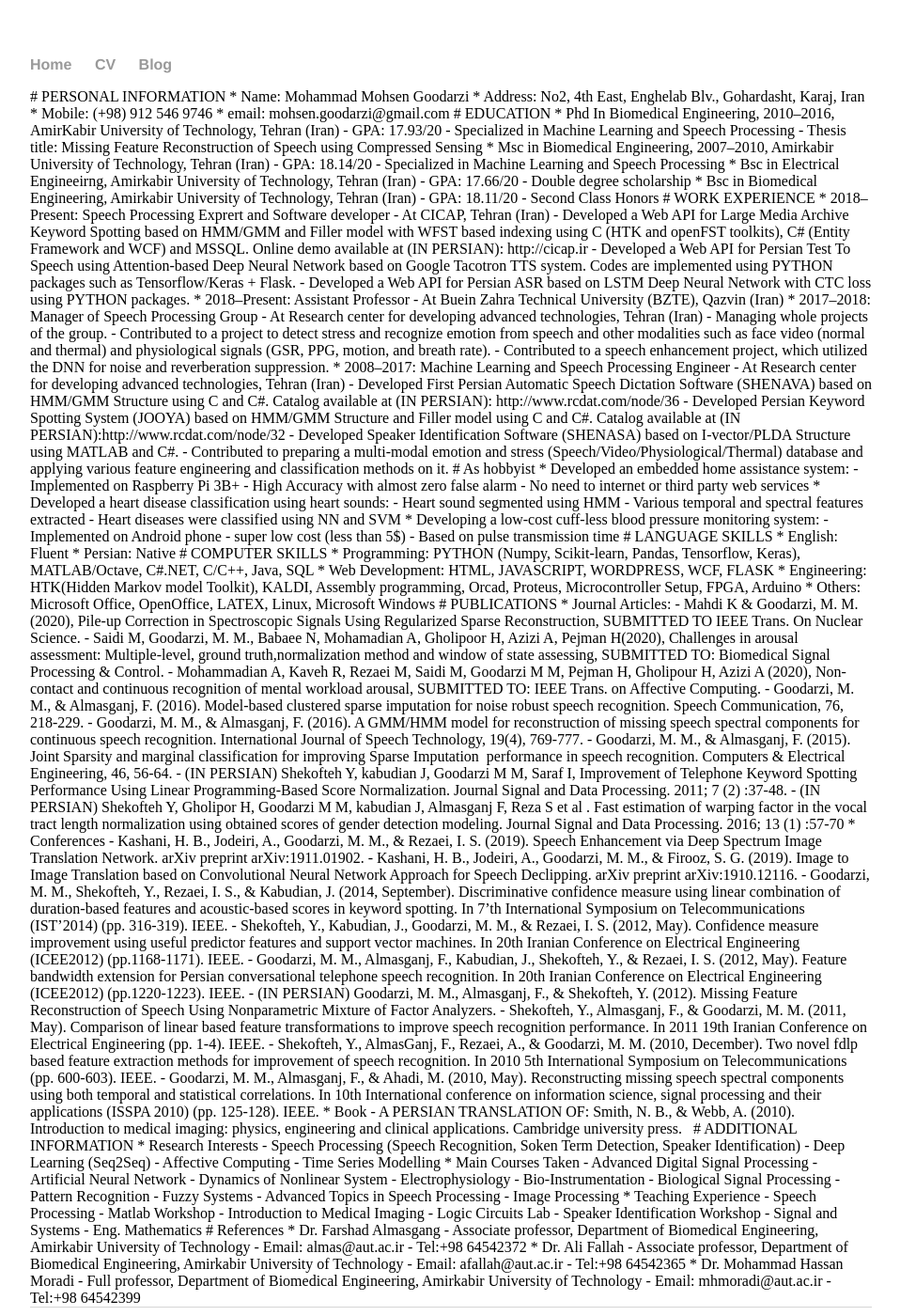
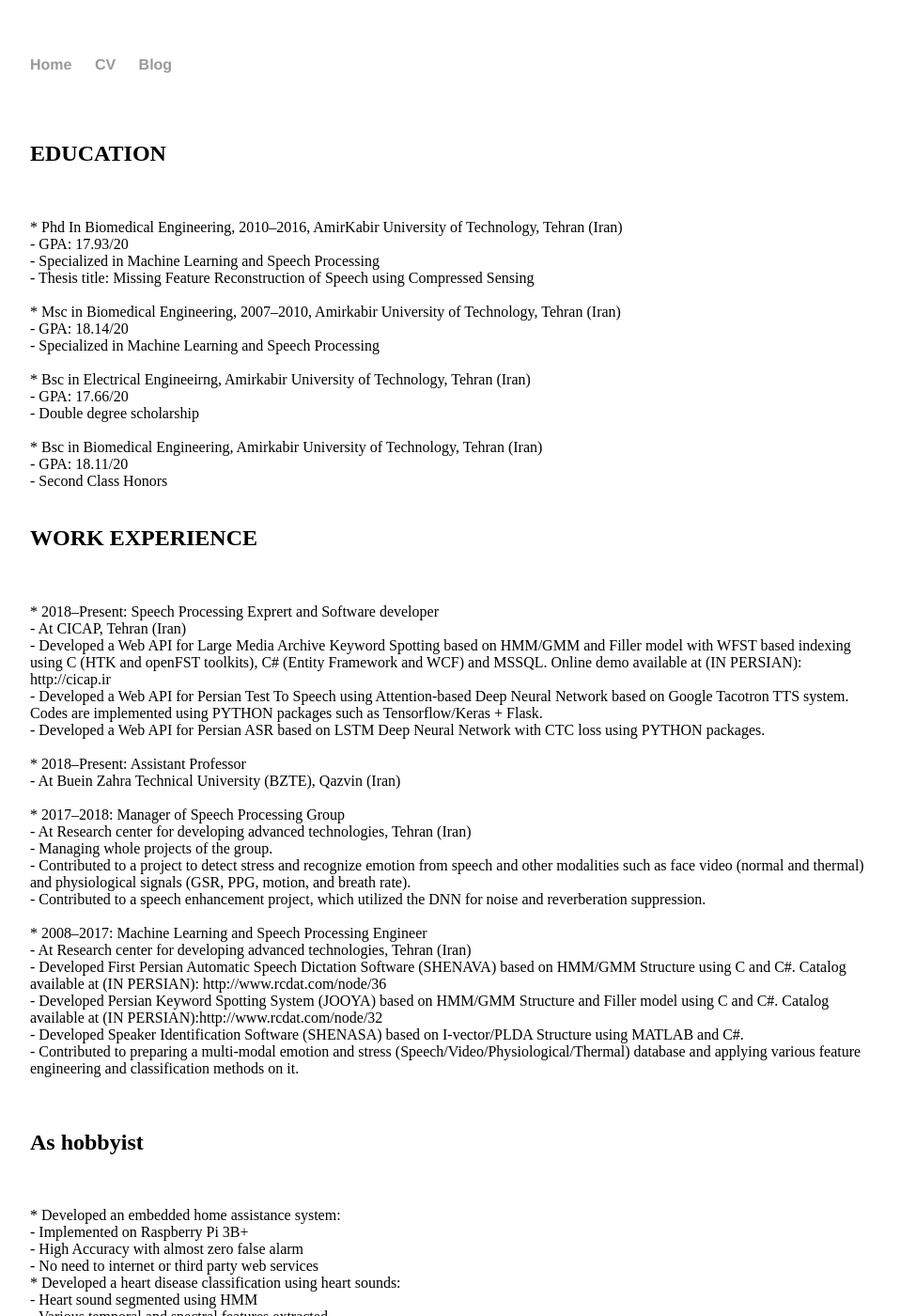
Before and after one commit to mohsen-goodarzi/mohsen-goodarzi.github.io, a Jekyll site: the page built from cv/index.html, in a window 1280 px wide and 1400 px high. Shown: the whole window at 94% size, without its empty margins (160-1118 px from the left). Built offline with Jekyll 4.4.1, drawn with Linux system fonts in a browser that asks for light colours; some of the changed text lies outside the part shown.

Commit message:
Update index.html

```diff
--- a/cv/index.html
+++ b/cv/index.html
@@ -1,160 +1,136 @@
 ---
 layout: default
-title: CV
+title: CV of Your Name
 ---
+<br>
+	<div class="cv">
+<br>
+<h2> EDUCATION</h2><br>
+<br>
+  * Phd In Biomedical Engineering, 2010–2016, AmirKabir University of Technology, Tehran (Iran)<br>
+     - GPA: 17.93/20<br>
+     - Specialized in Machine Learning and Speech Processing<br>
+     - Thesis title: Missing Feature Reconstruction of Speech using Compressed Sensing<br>
+<br>
+  * Msc in Biomedical Engineering, 2007–2010, Amirkabir University of Technology, Tehran (Iran) <br>
+     - GPA: 18.14/20<br>
+     - Specialized in Machine Learning and Speech Processing<br>
+<br>
+  * Bsc in Electrical Engineeirng, Amirkabir University of Technology, Tehran (Iran)<br>
+     - GPA: 17.66/20<br>
+     - Double degree scholarship<br>
+<br>
+  * Bsc in Biomedical Engineering, Amirkabir University of Technology, Tehran (Iran) <br>
+     - GPA: 18.11/20<br>
+     - Second Class Honors<br>
+<br>
+<h2> WORK EXPERIENCE</h2><br>
+<br>
+  * 2018–Present: Speech Processing Exprert and Software developer<br>
+     - At CICAP, Tehran (Iran) <br>
+     - Developed a Web API for Large Media Archive Keyword Spotting based on HMM/GMM and Filler model with WFST based indexing using C (HTK and openFST toolkits), C# (Entity Framework and WCF) and MSSQL. Online demo available at (IN PERSIAN): http://cicap.ir<br>
+     - Developed a Web API for Persian Test To Speech using Attention-based Deep Neural Network based on Google Tacotron TTS system. Codes are implemented using PYTHON packages such as Tensorflow/Keras + Flask.<br>
+     - Developed a Web API for Persian ASR based on LSTM Deep Neural Network with CTC loss using PYTHON packages.<br>
+<br>
+  * 2018–Present: Assistant Professor<br>
+     - At Buein Zahra Technical University (BZTE), Qazvin (Iran)<br>
+<br>
+  * 2017–2018: Manager of Speech Processing Group<br>
+     - At Research center for developing advanced technologies, Tehran (Iran) <br>
+     - Managing whole projects of the group.<br>
+     - Contributed to a project to detect stress and recognize emotion from speech and other modalities such as face video (normal and thermal) and physiological signals (GSR, PPG, motion, and breath rate).<br>
+     - Contributed to a speech enhancement project, which utilized the DNN for noise and reverberation suppression.<br>
+<br>
+  * 2008–2017: Machine Learning and Speech Processing Engineer<br>
+     - At Research center for developing advanced technologies, Tehran (Iran) <br>
+     - Developed First Persian Automatic Speech Dictation Software (SHENAVA) based on HMM/GMM Structure using C and C#. Catalog available at (IN PERSIAN): http://www.rcdat.com/node/36<br>
+     - Developed Persian Keyword Spotting System (JOOYA) based on HMM/GMM Structure and Filler model using C and C#. Catalog available at (IN PERSIAN):http://www.rcdat.com/node/32<br>
+     - Developed Speaker Identification Software (SHENASA) based on I-vector/PLDA Structure using MATLAB and C#.<br>
+     - Contributed to preparing a multi-modal emotion and stress (Speech/Video/Physiological/Thermal) database and applying various feature engineering and classification methods on it.<br>
+<br>
+<br>
+<h2> As hobbyist</h2><br>
+<br>
+  * Developed an embedded home assistance system:<br>
+     - Implemented on Raspberry Pi 3B+<br>
+     - High Accuracy with almost zero false alarm<br>
+     - No need to internet or third party web services<br>
+  * Developed a heart disease classification using heart sounds:<br>
+     - Heart sound segmented using HMM<br>
+     - Various temporal and spectral features extracted<br>
+     - Heart diseases were classified using NN and SVM<br>
+  * Developing a low-cost cuff-less blood pressure monitoring system:<br>
+     - Implemented on Android phone<br>
+     - super low cost (less than 5$)<br>
+     - Based on pulse transmission time<br>
+<br>
+<h2> LANGUAGE SKILLS</h2><br>
+<br>
+  * English: Fluent<br>
+  * Persian: Native<br>
+<br>
+<h2> COMPUTER SKILLS</h2><br>
+<br>
+  * Programming: PYTHON (Numpy, Scikit-learn, Pandas, Tensorflow, Keras), MATLAB/Octave, C#.NET, C/C++, Java, SQL<br>
+  * Web Development: HTML, JAVASCRIPT, WORDPRESS, WCF, FLASK<br>
+  * Engineering: HTK(Hidden Markov model Toolkit), KALDI, Assembly programming, Orcad, Proteus, Microcontroller Setup, FPGA, Arduino<br>
+  * Others: Microsoft Office, OpenOffice, LATEX, Linux, Microsoft Windows<br>
+<br>
+<h2> PUBLICATIONS</h2><br>
+<br>
+  * Journal Articles:<br>
+     - Mahdi K & Goodarzi, M. M. (2020), Pile-up Correction in Spectroscopic Signals Using Regularized Sparse Reconstruction, SUBMITTED TO IEEE Trans. On Nuclear Science.<br>
+     - Saidi M, Goodarzi, M. M., Babaee N, Mohamadian A, Gholipoor H,  Azizi A, Pejman H(2020), Challenges in arousal assessment: Multiple-level, ground truth,normalization method and window of state assessing, SUBMITTED TO: Biomedical Signal Processing & Control.<br>
+     - Mohammadian A, Kaveh R, Rezaei M, Saidi M, Goodarzi M M, Pejman H, Gholipour H, Azizi A (2020), Non-contact and continuous recognition of mental workload arousal, SUBMITTED TO: IEEE Trans. on Affective Computing.<br>
+     - Goodarzi, M. M., & Almasganj, F. (2016). Model-based clustered sparse imputation for noise robust speech recognition. Speech Communication, 76, 218-229.<br>
+     - Goodarzi, M. M., & Almasganj, F. (2016). A GMM/HMM model for reconstruction of missing speech spectral components for continuous speech recognition. International Journal of Speech Technology, 19(4), 769-777.<br>
+     - Goodarzi, M. M., & Almasganj, F. (2015). Joint Sparsity and marginal classification for improving Sparse Imputation  performance in speech recognition. Computers & Electrical Engineering, 46, 56-64.<br>
+     - (IN PERSIAN) Shekofteh Y, kabudian J, Goodarzi M M, Saraf I, Improvement of Telephone Keyword Spotting Performance Using Linear Programming-Based Score Normalization. Journal Signal and Data Processing. 2011; 7 (2) :37-48.<br>
+     - (IN PERSIAN) Shekofteh Y, Gholipor H, Goodarzi M M, kabudian J, Almasganj F, Reza S et al . Fast estimation of warping factor in the vocal tract length normalization using obtained scores of gender detection modeling. Journal Signal and Data Processing. 2016; 13 (1) :57-70<br>
+<br>
+  * Conferences</h2><br>
+     - Kashani, H. B., Jodeiri, A., Goodarzi, M. M., & Rezaei, I. S. (2019). Speech Enhancement via Deep Spectrum Image Translation Network. arXiv preprint arXiv:1911.01902.<br>
+     - Kashani, H. B., Jodeiri, A., Goodarzi, M. M., & Firooz, S. G. (2019). Image to Image Translation based on Convolutional Neural Network Approach for Speech Declipping. arXiv preprint arXiv:1910.12116.<br>
+     - Goodarzi, M. M., Shekofteh, Y., Rezaei, I. S., & Kabudian, J. (2014, September). Discriminative confidence measure using linear combination of duration-based features and acoustic-based scores in keyword spotting. In 7’th International Symposium on Telecommunications (IST’2014) (pp. 316-319). IEEE.<br>
+     - Shekofteh, Y., Kabudian, J., Goodarzi, M. M., & Rezaei, I. S. (2012, May). Confidence measure improvement using useful predictor features and support vector machines. In 20th Iranian Conference on Electrical Engineering (ICEE2012) (pp.1168-1171). IEEE.<br>
+     - Goodarzi, M. M., Almasganj, F., Kabudian, J., Shekofteh, Y., & Rezaei, I. S. (2012, May). Feature bandwidth extension for Persian conversational telephone speech recognition. In 20th Iranian Conference on Electrical Engineering (ICEE2012) (pp.1220-1223). IEEE.<br>
+     - (IN PERSIAN) Goodarzi, M. M., Almasganj, F., & Shekofteh, Y. (2012). Missing Feature Reconstruction of Speech Using Nonparametric Mixture of Factor Analyzers.<br>
+     - Shekofteh, Y., Almasganj, F., & Goodarzi, M. M. (2011, May). Comparison of linear based feature transformations to improve speech recognition performance. In 2011 19th Iranian Conference on Electrical Engineering (pp. 1-4). IEEE.<br>
+     - Shekofteh, Y., AlmasGanj, F., Rezaei, A., & Goodarzi, M. M. (2010, December). Two novel fdlp based feature extraction methods for improvement of speech recognition. In 2010 5th International Symposium on Telecommunications (pp. 600-603). IEEE.<br>
+     - Goodarzi, M. M., Almasganj, F., & Ahadi, M. (2010, May). Reconstructing missing speech spectral components using both temporal and statistical correlations. In 10th International conference on information science, signal processing and their applications (ISSPA 2010) (pp. 125-128). IEEE.<br>
+<br>
+  * Book<br>
+     - A PERSIAN TRANSLATION OF: Smith, N. B., & Webb, A. (2010). Introduction to medical imaging: physics, engineering and clinical applications. Cambridge university press.<br>
+ <br>
+<br>
+<h2> ADDITIONAL INFORMATION</h2><br>
+<br>
+  * Research Interests<br>
+     - Speech Processing (Speech Recognition, Soken Term Detection, Speaker Identification)<br>
+     - Deep Learning (Seq2Seq)<br>
+     - Affective Computing<br>
+     - Time Series Modelling<br>
+<br>
+  * Main Courses Taken<br>
+     - Advanced Digital Signal Processing<br>
+     - Artificial Neural Network<br>
+     - Dynamics of Nonlinear System<br>
+     - Electrophysiology<br>
+     - Bio-Instrumentation<br>
+     - Biological Signal Processing<br>
+     - Pattern Recognition<br>
+     - Fuzzy Systems<br>
+     - Advanced Topics in Speech Processing<br>
+     - Image Processing<br>
+<br>
+  * Teaching Experience<br>
+     - Speech Processing<br>
+     - Matlab Workshop<br>
+     - Introduction to Medical Imaging<br>
+     - Logic Circuits Lab<br>
+     - Speaker Identification Workshop<br>
+     - Signal and Systems<br>
+     - Eng. Mathematics<br>
+<br>
 
-	<div class="cv">
-	# PERSONAL INFORMATION
-
-  * Name: Mohammad Mohsen Goodarzi
-  * Address: No2, 4th East, Enghelab Blv., Gohardasht,  Karaj, Iran
-  * Mobile: (+98) 912 546 9746
-  * email: mohsen.goodarzi@gmail.com
-
-# EDUCATION
-
-  * Phd In Biomedical Engineering, 2010–2016, AmirKabir University of Technology, Tehran (Iran)
-     - GPA: 17.93/20
-     - Specialized in Machine Learning and Speech Processing
-     - Thesis title: Missing Feature Reconstruction of Speech using Compressed Sensing
-
-  * Msc in Biomedical Engineering, 2007–2010, Amirkabir University of Technology, Tehran (Iran)
-     - GPA: 18.14/20
-     - Specialized in Machine Learning and Speech Processing
-
-  * Bsc in Electrical Engineeirng, Amirkabir University of Technology, Tehran (Iran)
-     - GPA: 17.66/20
-     - Double degree scholarship
-
-  * Bsc in Biomedical Engineering, Amirkabir University of Technology, Tehran (Iran)
-     - GPA: 18.11/20
-     - Second Class Honors
-
-# WORK EXPERIENCE
-
-  * 2018–Present: Speech Processing Exprert and Software developer
-     - At CICAP, Tehran (Iran)
-     - Developed a Web API for Large Media Archive Keyword Spotting based on HMM/GMM and Filler model with WFST based indexing using C (HTK and openFST toolkits), C# (Entity Framework and WCF) and MSSQL. Online demo available at (IN PERSIAN): http://cicap.ir
-     - Developed a Web API for Persian Test To Speech using Attention-based Deep Neural Network based on Google Tacotron TTS system. Codes are implemented using PYTHON packages such as Tensorflow/Keras + Flask.
-     - Developed a Web API for Persian ASR based on LSTM Deep Neural Network with CTC loss using PYTHON packages.
-
-  * 2018–Present: Assistant Professor
-     - At Buein Zahra Technical University (BZTE), Qazvin (Iran)
-
-  * 2017–2018: Manager of Speech Processing Group
-     - At Research center for developing advanced technologies, Tehran (Iran)
-     - Managing whole projects of the group.
-     - Contributed to a project to detect stress and recognize emotion from speech and other modalities such as face video (normal and thermal) and physiological signals (GSR, PPG, motion, and breath rate).
-     - Contributed to a speech enhancement project, which utilized the DNN for noise and reverberation suppression.
-
-  * 2008–2017: Machine Learning and Speech Processing Engineer
-     - At Research center for developing advanced technologies, Tehran (Iran)
-     - Developed First Persian Automatic Speech Dictation Software (SHENAVA) based on HMM/GMM Structure using C and C#. Catalog available at (IN PERSIAN): http://www.rcdat.com/node/36
-     - Developed Persian Keyword Spotting System (JOOYA) based on HMM/GMM Structure and Filler model using C and C#. Catalog available at (IN PERSIAN):http://www.rcdat.com/node/32
-     - Developed Speaker Identification Software (SHENASA) based on I-vector/PLDA Structure using MATLAB and C#.
-     - Contributed to preparing a multi-modal emotion and stress (Speech/Video/Physiological/Thermal) database and applying various feature engineering and classification methods on it.
-
-
-# As hobbyist
-
-  * Developed an embedded home assistance system:
-     - Implemented on Raspberry Pi 3B+
-     - High Accuracy with almost zero false alarm
-     - No need to internet or third party web services
-  * Developed a heart disease classification using heart sounds:
-     - Heart sound segmented using HMM
-     - Various temporal and spectral features extracted
-     - Heart diseases were classified using NN and SVM
-  * Developing a low-cost cuff-less blood pressure monitoring system:
-     - Implemented on Android phone
-     - super low cost (less than 5$)
-     - Based on pulse transmission time
-
-# LANGUAGE SKILLS
-
-  * English: Fluent
-  * Persian: Native
-
-# COMPUTER SKILLS
-
-  * Programming: PYTHON (Numpy, Scikit-learn, Pandas, Tensorflow, Keras), MATLAB/Octave, C#.NET, C/C++, Java, SQL
-  * Web Development: HTML, JAVASCRIPT, WORDPRESS, WCF, FLASK
-  * Engineering: HTK(Hidden Markov model Toolkit), KALDI, Assembly programming, Orcad, Proteus, Microcontroller Setup, FPGA, Arduino
-  * Others: Microsoft Office, OpenOffice, LATEX, Linux, Microsoft Windows
-
-# PUBLICATIONS
-
-  * Journal Articles:
-     - Mahdi K & Goodarzi, M. M. (2020), Pile-up Correction in Spectroscopic Signals Using Regularized Sparse Reconstruction, SUBMITTED TO IEEE Trans. On Nuclear Science.
-     - Saidi M, Goodarzi, M. M., Babaee N, Mohamadian A, Gholipoor H,  Azizi A, Pejman H(2020), Challenges in arousal assessment: Multiple-level, ground truth,normalization method and window of state assessing, SUBMITTED TO: Biomedical Signal Processing & Control.
-     - Mohammadian A, Kaveh R, Rezaei M, Saidi M, Goodarzi M M, Pejman H, Gholipour H, Azizi A (2020), Non-contact and continuous recognition of mental workload arousal, SUBMITTED TO: IEEE Trans. on Affective Computing.
-     - Goodarzi, M. M., & Almasganj, F. (2016). Model-based clustered sparse imputation for noise robust speech recognition. Speech Communication, 76, 218-229.
-     - Goodarzi, M. M., & Almasganj, F. (2016). A GMM/HMM model for reconstruction of missing speech spectral components for continuous speech recognition. International Journal of Speech Technology, 19(4), 769-777.
-     - Goodarzi, M. M., & Almasganj, F. (2015). Joint Sparsity and marginal classification for improving Sparse Imputation  performance in speech recognition. Computers & Electrical Engineering, 46, 56-64.
-     - (IN PERSIAN) Shekofteh Y, kabudian J, Goodarzi M M, Saraf I, Improvement of Telephone Keyword Spotting Performance Using Linear Programming-Based Score Normalization. Journal Signal and Data Processing. 2011; 7 (2) :37-48.
-     - (IN PERSIAN) Shekofteh Y, Gholipor H, Goodarzi M M, kabudian J, Almasganj F, Reza S et al . Fast estimation of warping factor in the vocal tract length normalization using obtained scores of gender detection modeling. Journal Signal and Data Processing. 2016; 13 (1) :57-70
-
-  * Conferences
-     - Kashani, H. B., Jodeiri, A., Goodarzi, M. M., & Rezaei, I. S. (2019). Speech Enhancement via Deep Spectrum Image Translation Network. arXiv preprint arXiv:1911.01902.
-     - Kashani, H. B., Jodeiri, A., Goodarzi, M. M., & Firooz, S. G. (2019). Image to Image Translation based on Convolutional Neural Network Approach for Speech Declipping. arXiv preprint arXiv:1910.12116.
-     - Goodarzi, M. M., Shekofteh, Y., Rezaei, I. S., & Kabudian, J. (2014, September). Discriminative confidence measure using linear combination of duration-based features and acoustic-based scores in keyword spotting. In 7’th International Symposium on Telecommunications (IST’2014) (pp. 316-319). IEEE.
-     - Shekofteh, Y., Kabudian, J., Goodarzi, M. M., & Rezaei, I. S. (2012, May). Confidence measure improvement using useful predictor features and support vector machines. In 20th Iranian Conference on Electrical Engineering (ICEE2012) (pp.1168-1171). IEEE.
-     - Goodarzi, M. M., Almasganj, F., Kabudian, J., Shekofteh, Y., & Rezaei, I. S. (2012, May). Feature bandwidth extension for Persian conversational telephone speech recognition. In 20th Iranian Conference on Electrical Engineering (ICEE2012) (pp.1220-1223). IEEE.
-     - (IN PERSIAN) Goodarzi, M. M., Almasganj, F., & Shekofteh, Y. (2012). Missing Feature Reconstruction of Speech Using Nonparametric Mixture of Factor Analyzers.
-     - Shekofteh, Y., Almasganj, F., & Goodarzi, M. M. (2011, May). Comparison of linear based feature transformations to improve speech recognition performance. In 2011 19th Iranian Conference on Electrical Engineering (pp. 1-4). IEEE.
-     - Shekofteh, Y., AlmasGanj, F., Rezaei, A., & Goodarzi, M. M. (2010, December). Two novel fdlp based feature extraction methods for improvement of speech recognition. In 2010 5th International Symposium on Telecommunications (pp. 600-603). IEEE.
-     - Goodarzi, M. M., Almasganj, F., & Ahadi, M. (2010, May). Reconstructing missing speech spectral components using both temporal and statistical correlations. In 10th International conference on information science, signal processing and their applications (ISSPA 2010) (pp. 125-128). IEEE.
-
-  * Book
-     - A PERSIAN TRANSLATION OF: Smith, N. B., & Webb, A. (2010). Introduction to medical imaging: physics, engineering and clinical applications. Cambridge university press.
-
-
-# ADDITIONAL INFORMATION
-
-  * Research Interests
-     - Speech Processing (Speech Recognition, Soken Term Detection, Speaker Identification)
-     - Deep Learning (Seq2Seq)
-     - Affective Computing
-     - Time Series Modelling
-
-  * Main Courses Taken
-     - Advanced Digital Signal Processing
-     - Artificial Neural Network
-     - Dynamics of Nonlinear System
-     - Electrophysiology
-     - Bio-Instrumentation
-     - Biological Signal Processing
-     - Pattern Recognition
-     - Fuzzy Systems
-     - Advanced Topics in Speech Processing
-     - Image Processing
-
-  * Teaching Experience
-     - Speech Processing
-     - Matlab Workshop
-     - Introduction to Medical Imaging
-     - Logic Circuits Lab
-     - Speaker Identification Workshop
-     - Signal and Systems
-     - Eng. Mathematics
-
-# References
-
-  * Dr. Farshad Almasgang
-     - Associate professor, Department of Biomedical Engineering, Amirkabir University of Technology
-     - Email: almas@aut.ac.ir
-     - Tel:+98 64542372
-
-  * Dr. Ali Fallah
-     - Associate professor, Department of Biomedical Engineering, Amirkabir University of Technology
-     - Email: afallah@aut.ac.ir
-     - Tel:+98 64542365
-
-  * Dr. Mohammad Hassan Moradi
-     - Full professor, Department of Biomedical Engineering, Amirkabir University of Technology
-     - Email: mhmoradi@aut.ac.ir
-     - Tel:+98 64542399
-
-
-
-	</div>
+	</div><br>
```
